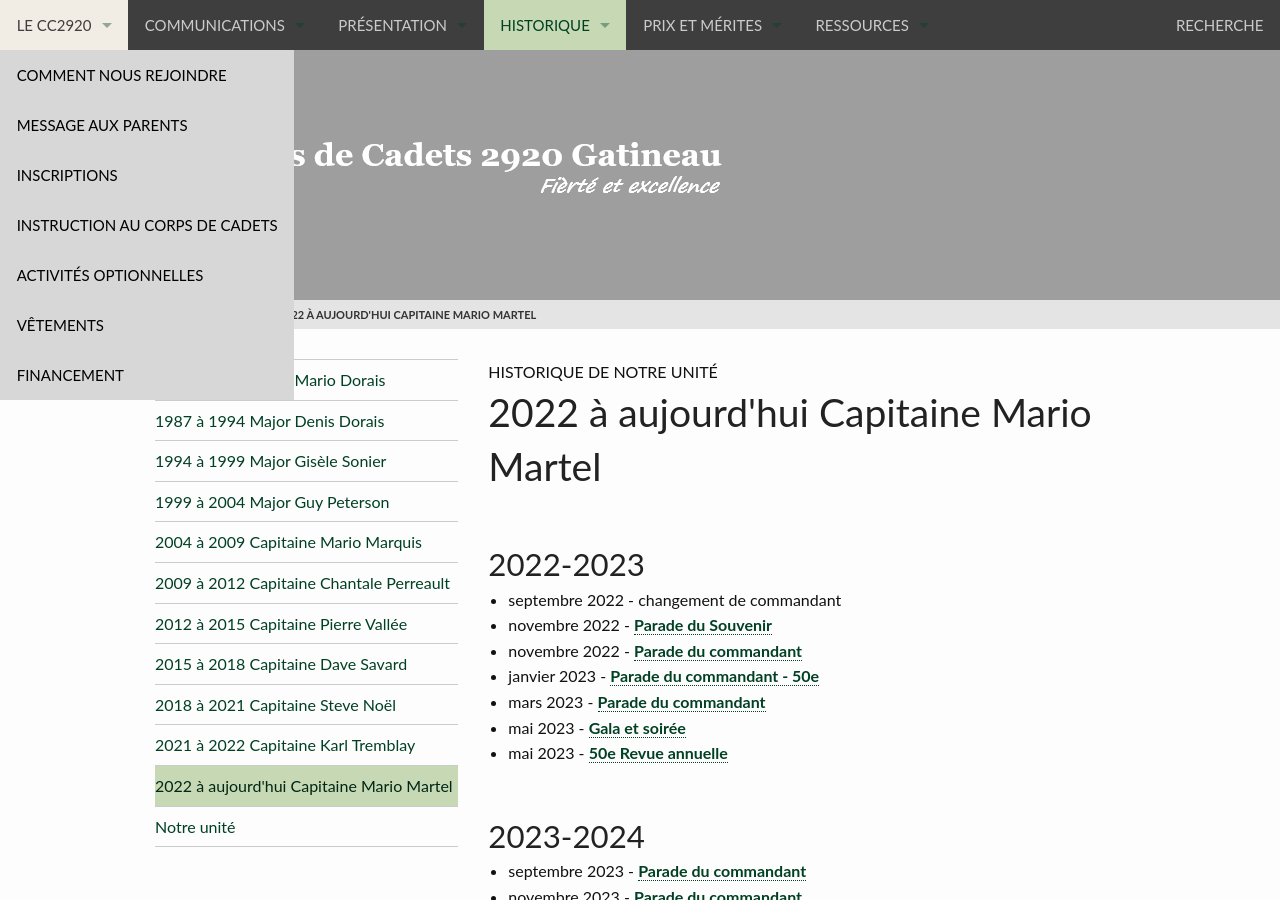
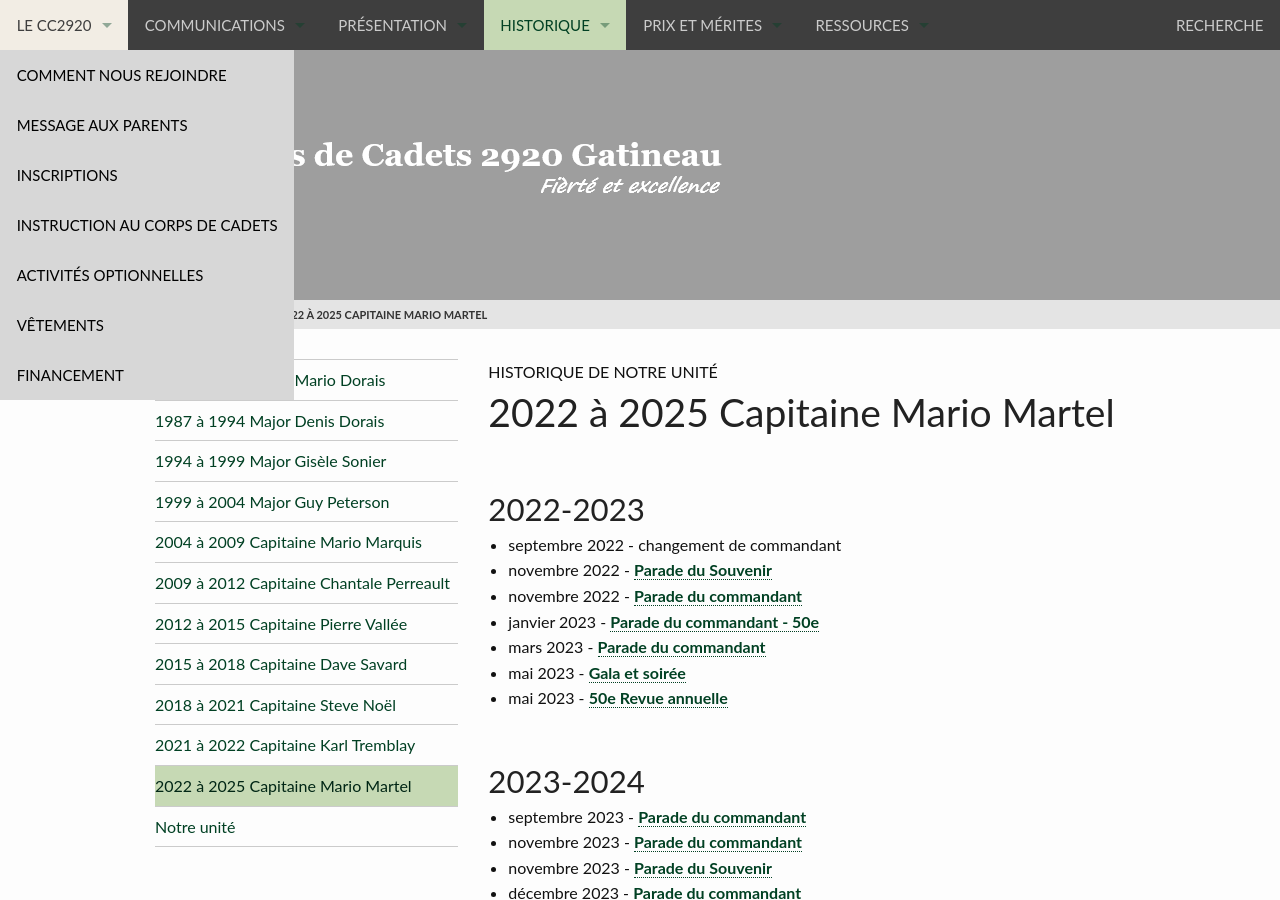
Before and after one commit to CC2920/web, a Jekyll site: the page built from _historique/notre-unite/2022-present.md, in a window 1280 px wide and 900 px high. Built offline with Jekyll 4.4.1, drawn with Linux system fonts in a browser that asks for light colours.

Commit message:
Update title date range to 2022-2025

```diff
--- a/_historique/notre-unite/2022-present.md
+++ b/_historique/notre-unite/2022-present.md
@@ -1,5 +1,5 @@
 ---
-title: "2022 à aujourd'hui Capitaine Mario Martel"
+title: "2022 à 2025 Capitaine Mario Martel"
 ---
 
 ## 2022-2023
```
